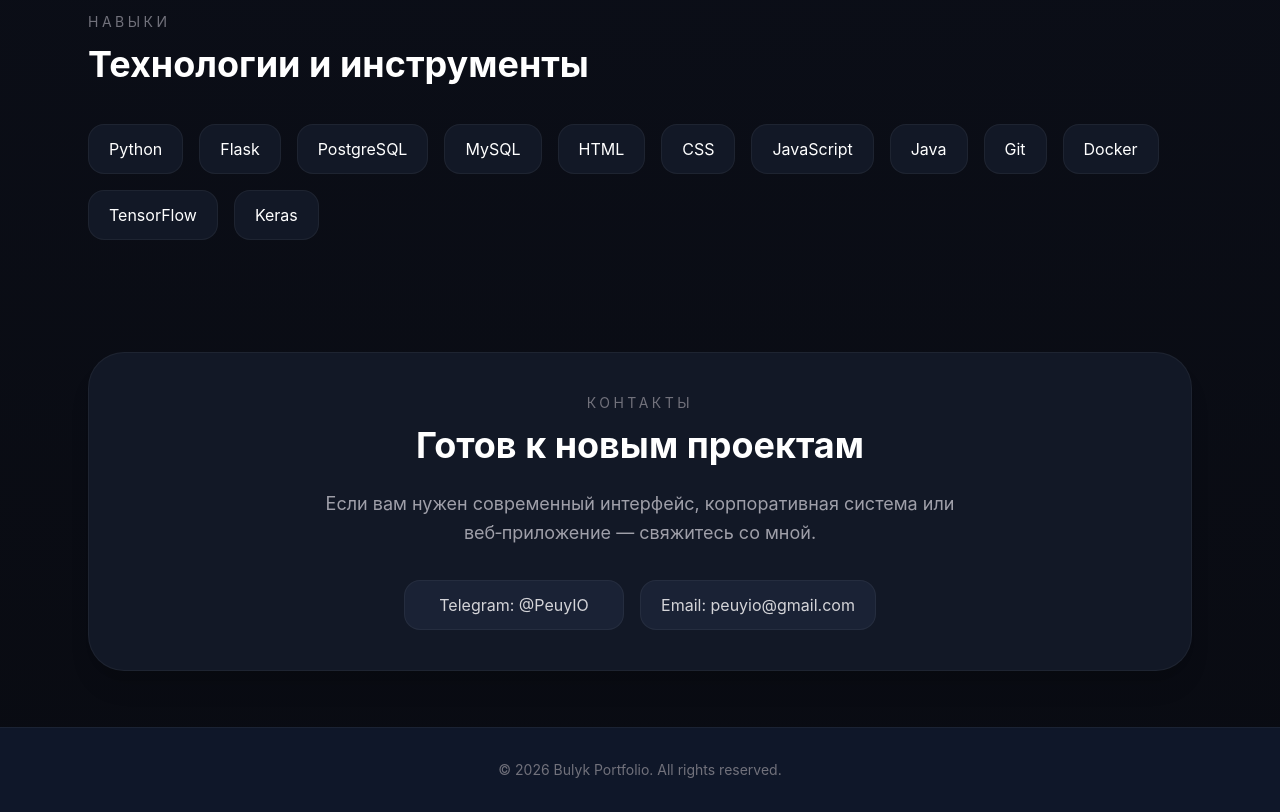
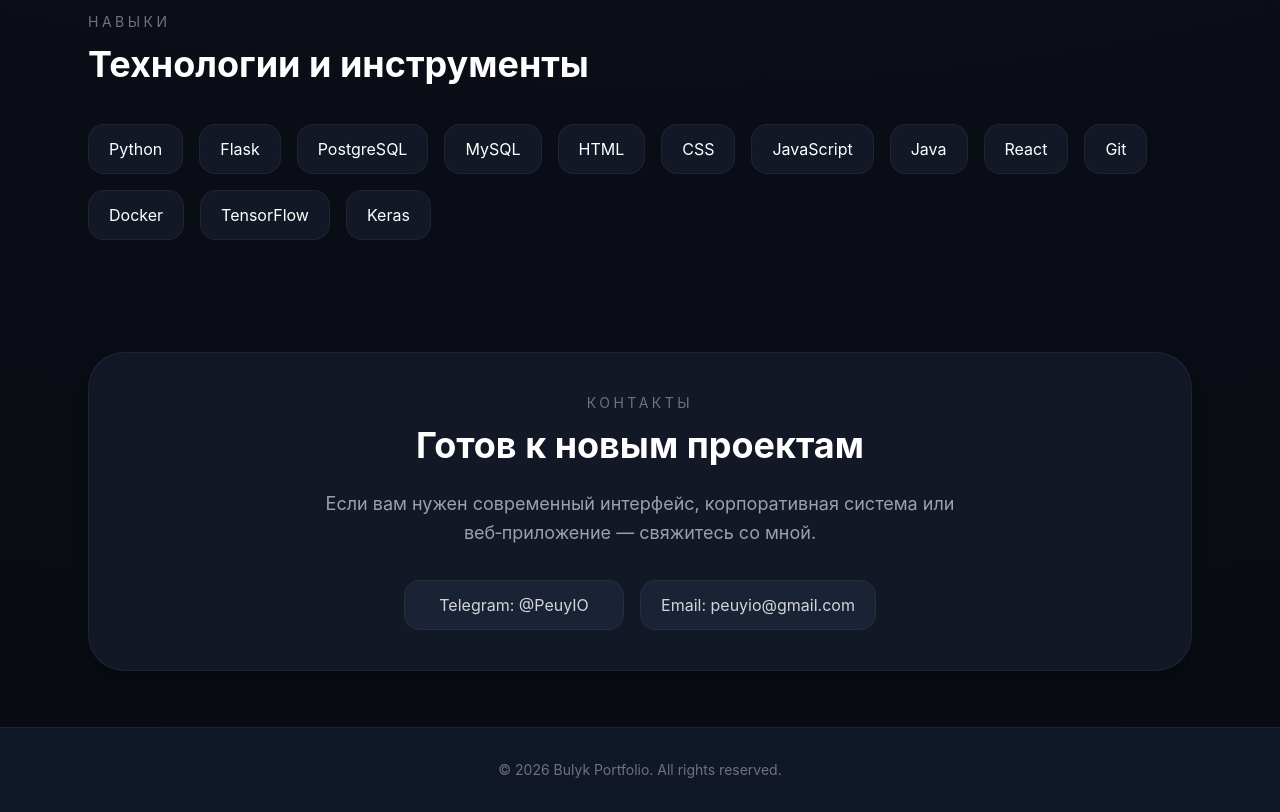
Before and after one commit to PeuyIO/PeuyIO-Portfolio, a React (Vite) app: page / in a window 1280 px wide. Shown: the part 2600-3412 px from the top of the page. Built offline with nearby package versions, Linux system fonts and the light colour scheme.

Commit message:
Update App.jsx

```diff
--- a/src/App.jsx
+++ b/src/App.jsx
@@ -59,6 +59,7 @@ export default function PortfolioSite() {
     'CSS',
     'JavaScript',
     'Java',
+    'React',
     'Git',
     'Docker',
     'TensorFlow',
```
